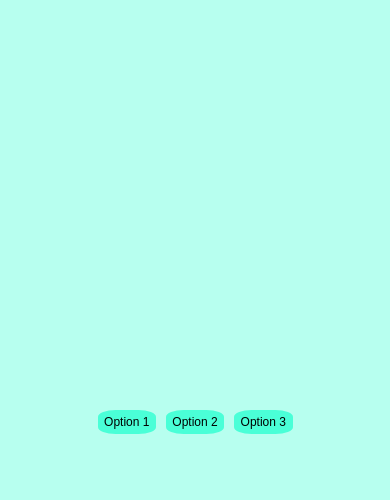
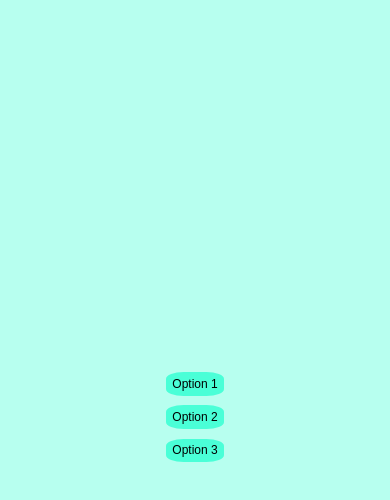
Before and after one commit to Proking73/Chillax, a plain HTML site: page index.html in a window 390 px wide. Both pictures are taken after a click on the element "start". Drawn offline with nearby package versions, Linux system fonts and the light colour scheme; a web font is replaced by a local one.

Commit message:
animtion fadeIn from choices

```diff
--- a/script.js
+++ b/script.js
@@ -2,10 +2,20 @@
 const start = document.querySelector(".start");
 const wrapper = document.querySelector("header");
 const title = document.querySelector("h1");
+const choices = document.querySelector(".choices");
+const choiceItems = document.querySelector(".choice-item");
+//animations
+const fadeOut = "fadeOut 0.75s ease-out";
+const fadeIn = "fadeIn 0.5s ease-in";
 //logic
 function hide() {
-    wrapper.style.animation = "fadeOut 0.75s ease-out";
+    wrapper.style.animation = fadeOut;
 }
 wrapper.addEventListener('animationend', () => {
     wrapper.style.display = "none";
+    choices.style.display = "flex";
+    choices.style.animation = fadeIn;
 });
+choices.addEventListener('animationend', () => {
+    choices.style.opacity = "1";
+});
--- a/styles.css
+++ b/styles.css
@@ -37,9 +37,24 @@ header {
         font-size: 0.75em !important;
     }
 }
+@media only screen and (max-width:400px) {
+    .choices {
+        flex-direction: column;
+        align-items: center;
+    }
+    .choice-item {
+        font-size: smaller;
+        margin-bottom: 5%;
+    }
+}
 @keyframes fadeOut {
     to {
         opacity: 0;
+    }
+}
+@keyframes fadeIn {
+    to {
+        opacity: 1;
     }
 }
 .start {
@@ -64,9 +79,9 @@ header {
 /* choices */
 .choices {
     justify-content: space-between;
-    display: flex;
+    display: none;
     width: 50vw;
-    opacity: 1;
+    opacity: 0;
 }
 .choice-item {
     font-size: 1.25em;
@@ -80,3 +95,6 @@ header {
     width: 15vw;
     aspect-ratio: 5/2;
 }
+.choice-item:hover {
+    cursor: pointer;
+}
```
